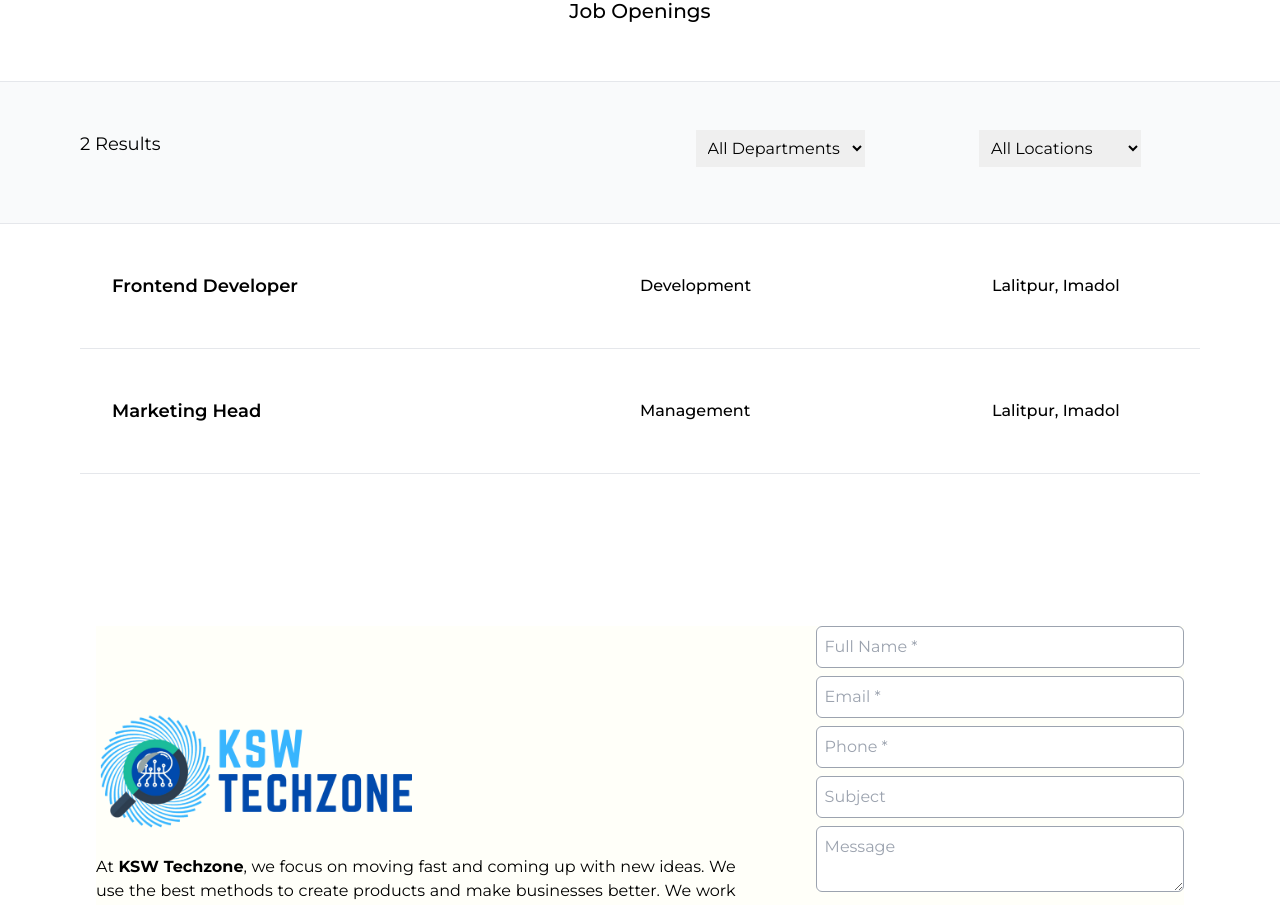
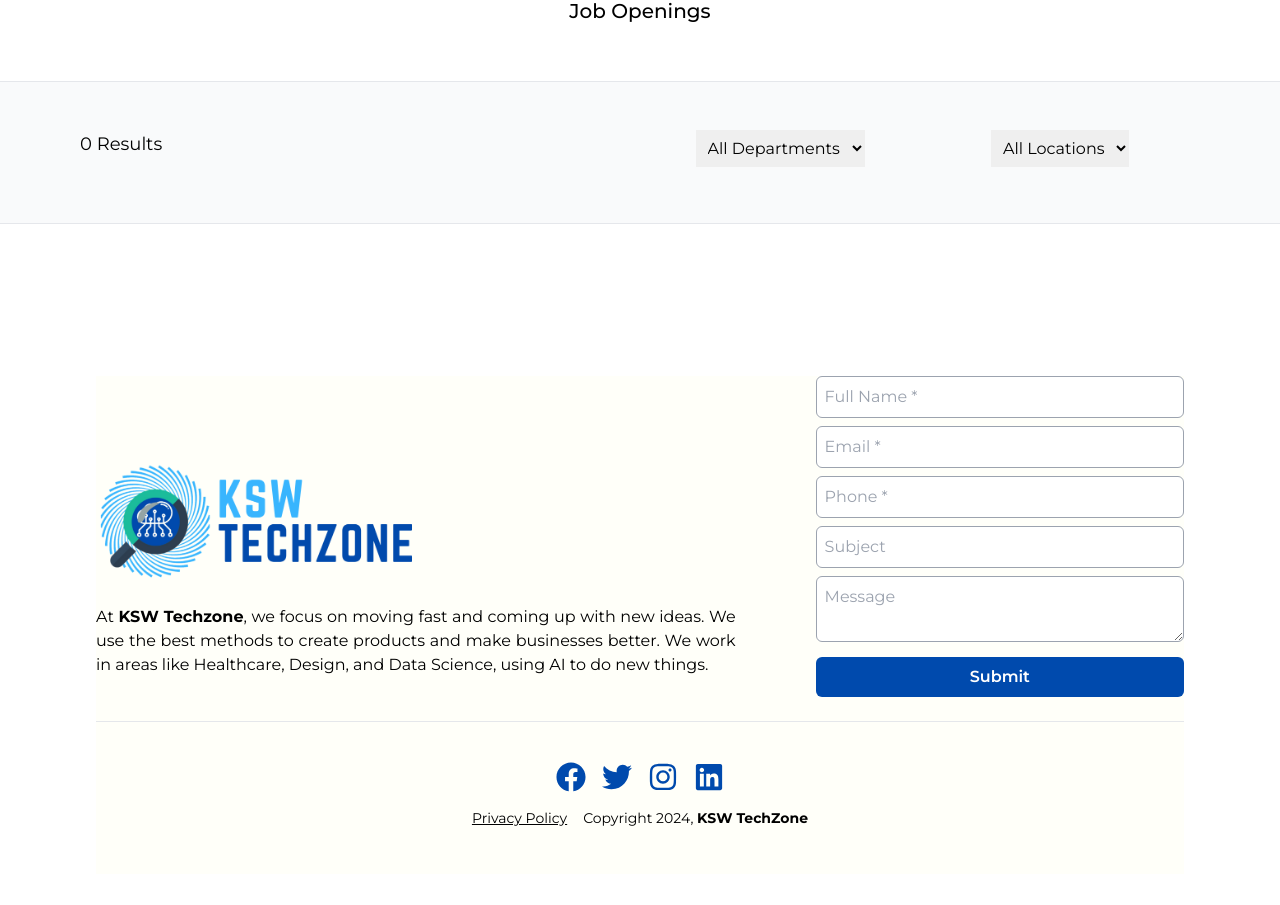
Before and after one commit to diwashbhattarai999/ksw-website, a React (Vite) app: page /career in a window 1280 px wide. Shown: the part 1271-2176 px from the top of the page. After the commit the page ends 2145 px from the top, so only its background shows below. Built offline with nearby package versions, Linux system fonts and the light colour scheme; a web font is replaced by a local one.

Commit message:
career fixed

```diff
--- a/src/pages/Career.tsx
+++ b/src/pages/Career.tsx
@@ -3,17 +3,18 @@ import career from '../assets/career.png';
 import Container from '../components/Container';
 import { useState } from 'react';
 
-const JOB_OPENINGS = [
-  {
-    position: 'Frontend Developer',
-    department: 'Development',
-    location: 'Lalitpur, Imadol',
-  },
-  {
-    position: 'Marketing Head',
-    department: 'Management',
-    location: 'Lalitpur, Imadol',
-  },
+type JobOpening = {
+  position: string;
+  department: string;
+  location: string;
+};
+
+const JOB_OPENINGS: JobOpening[] = [
+  // {
+  //   position: 'Frontend Developer',
+  //   department: 'Development',
+  //   location: 'Lalitpur, Imadol',
+  // },
 ];
 
 export default function Career() {
@@ -32,6 +33,13 @@ export default function Career() {
       (!selectedLocation || job.location === selectedLocation)
     );
   });
+
+  const uniqueDepartments = Array.from(
+    new Set(JOB_OPENINGS.map((job) => job.department)),
+  );
+  const uniqueLocations = Array.from(
+    new Set(JOB_OPENINGS.map((job) => job.location)),
+  );
 
   return (
     <div
@@ -101,9 +109,9 @@ export default function Career() {
                     onChange={handleDepartmentChange}
                   >
                     <option value="">All Departments</option>
-                    {JOB_OPENINGS.map((department, index) => (
-                      <option key={index} value={department.department}>
-                        {department.department}
+                    {uniqueDepartments.map((department, index) => (
+                      <option key={index} value={department}>
+                        {department}
                       </option>
                     ))}
                   </select>
@@ -115,9 +123,9 @@ export default function Career() {
                     onChange={handleLocationChange}
                   >
                     <option value="">All Locations</option>
-                    {JOB_OPENINGS.map((location, index) => (
-                      <option key={index} value={location.location}>
-                        {location.location}
+                    {uniqueLocations.map((location, index) => (
+                      <option key={index} value={location}>
+                        {location}
                       </option>
                     ))}
                   </select>
```
